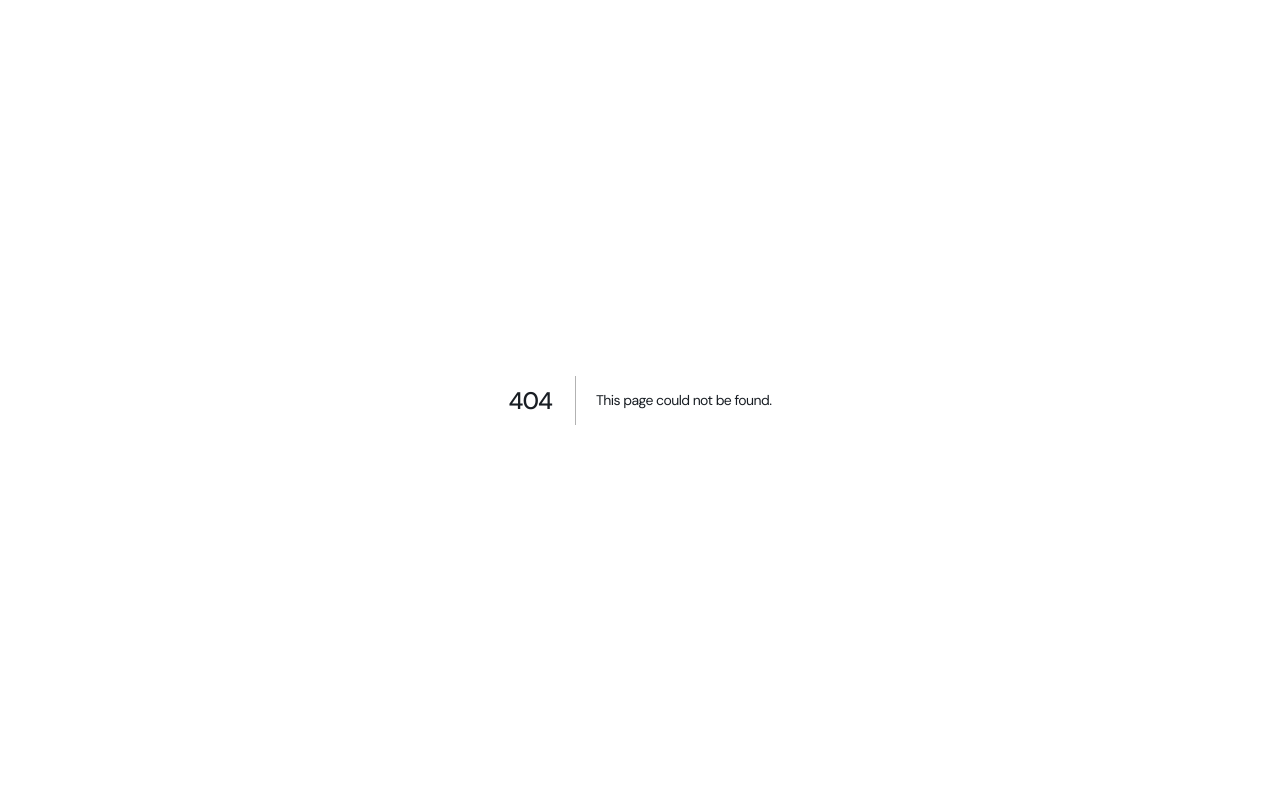
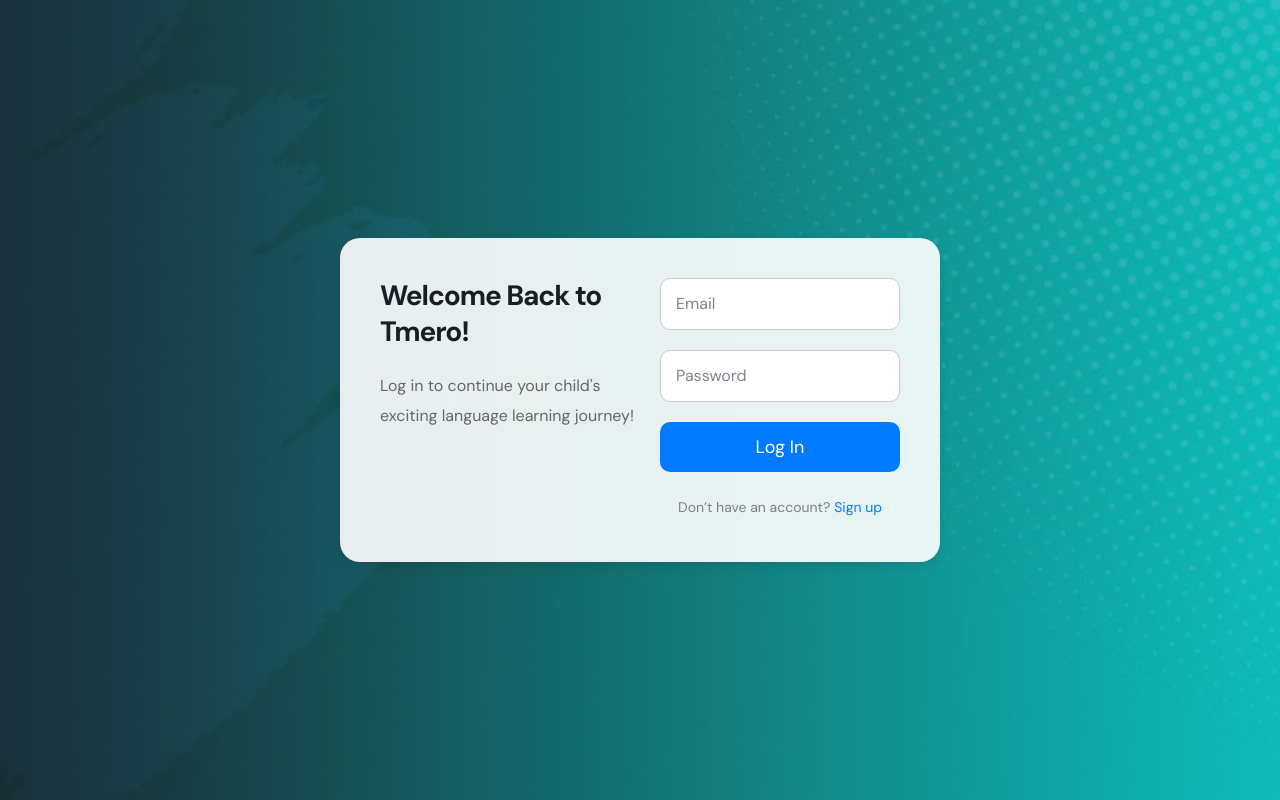
Before and after one commit to Belekucode/Tmero, a Next.js app: page /log-in in a window 1280 px wide. Before the commit this address had no page. Built offline with nearby package versions, Linux system fonts and the light colour scheme.

Commit message:
added log-in page

```diff
--- a/components/layout/PageHead.js
+++ b/components/layout/PageHead.js
@@ -6,7 +6,7 @@
         <>
             <Head>
                 <title>
-                    {headTitle ? headTitle : "Tmero.com"}
+                    {headTitle ? headTitle : "Tmero"}
 
                 </title>
                 <link rel="shortcut icon" href="/images/favicon.png" type="image/x-icon" />
--- /dev/null
+++ b/pages/log-in.js
@@ -0,0 +1,44 @@
+import React from 'react';
+import styles from './../public/scss/LoginPage.module.scss';
+
+const LoginPage = () => {
+    return (
+        <div className={styles.loginPageWrapper}>
+            <section className={styles.loginSectionCentered}>
+                <div className={styles.loginContainer}>
+                    {/* Title Column */}
+                    <div className={styles.loginTitleColumn}>
+                        <div className={styles.loginTitle}>
+                            <h2>Welcome Back to Tmero!</h2>
+                            <div className={styles.loginDescription}>
+                                Log in to continue your child's exciting language learning journey!
+                            </div>
+                        </div>
+                    </div>
+
+                    {/* Form Column */}
+                    <div className={styles.loginFormColumn}>
+                        <div className={styles.loginFormInner}>
+                            <form method="post" action="post" id="login-form">
+                                <div className={styles.formGroup}>
+                                    <input type="email" name="email" placeholder="Email" required />
+                                </div>
+                                <div className={styles.formGroup}>
+                                    <input type="password" name="password" placeholder="Password" required />
+                                </div>
+                                <div className={styles.formGroup}>
+                                    <button className={styles.loginBtn} type="submit" name="submit-form">Log In</button>
+                                </div>
+                                <div className={styles.signupRedirect}>
+                                    Don’t have an account? <a href="/sign-up">Sign up</a>
+                                </div>
+                            </form>
+                        </div>
+                    </div>
+                </div>
+            </section>
+        </div>
+    );
+};
+
+export default LoginPage;
--- /dev/null
+++ b/public/scss/LoginPage.module.scss
@@ -0,0 +1,102 @@
+// Full-page background and centering form
+.loginPageWrapper {
+    min-height: 100vh;
+    display: flex;
+    justify-content: center;
+    align-items: center;
+    background-image: url('../images/background/3.jpg');
+    background-size: cover;
+    background-position: center;
+    background-repeat: no-repeat;
+}
+
+// Centering and styling section
+.loginSectionCentered {
+    width: 100%;
+    max-width: 600px;  // Adjusted width for login form
+    padding: 40px;
+    background-color: rgba(255, 255, 255, 0.9);
+    border-radius: 20px;
+    box-shadow: 0px 4px 12px rgba(0, 0, 0, 0.1);
+    display: flex;
+    flex-direction: row;
+    justify-content: space-between;
+    align-items: center;
+}
+
+.loginContainer {
+    display: flex;
+    justify-content: space-between;
+    flex-direction: row;
+    width: 100%;
+}
+
+// Title column styling
+.loginTitleColumn {
+    width: 50%;
+
+    .loginTitle {
+        h2 {
+            font-size: 28px;
+            margin-bottom: 10px;
+            line-height: 1.3;
+        }
+
+        .loginDescription {
+            margin-top: 20px;
+            font-size: 16px;
+            color: #666;
+        }
+    }
+}
+
+// Form column styling
+.loginFormColumn {
+    width: 50%;
+    display: flex;
+    justify-content: flex-end;
+
+    .loginFormInner {
+        width: 100%;
+        max-width: 350px;
+        padding-left: 20px;
+    }
+
+    .formGroup {
+        margin-bottom: 20px;
+
+        input {
+            width: 100%;
+            padding: 10px 15px;
+            border-radius: 10px;
+            border: 1px solid #ccc;
+            font-size: 16px;
+        }
+
+        .loginBtn {
+            width: 100%;
+            padding: 10px 20px;
+            background-color: #007bff;
+            color: white;
+            border: none;
+            border-radius: 10px;
+            font-size: 18px;
+            cursor: pointer;
+        }
+    }
+}
+
+.signupRedirect {
+    text-align: center;
+    margin-top: 20px;
+    font-size: 14px;
+
+    a {
+        color: #007bff;
+        text-decoration: none;
+
+        &:hover {
+            text-decoration: underline;
+        }
+    }
+}
```
